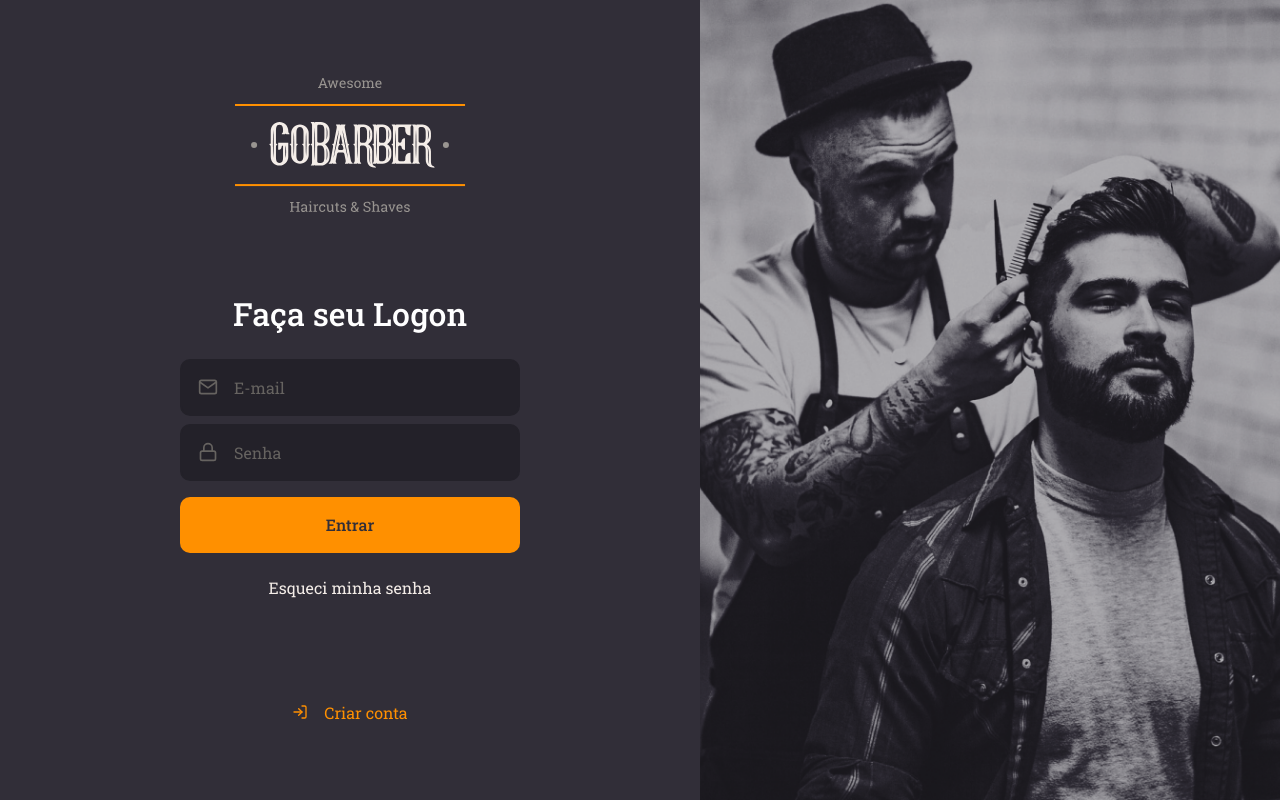
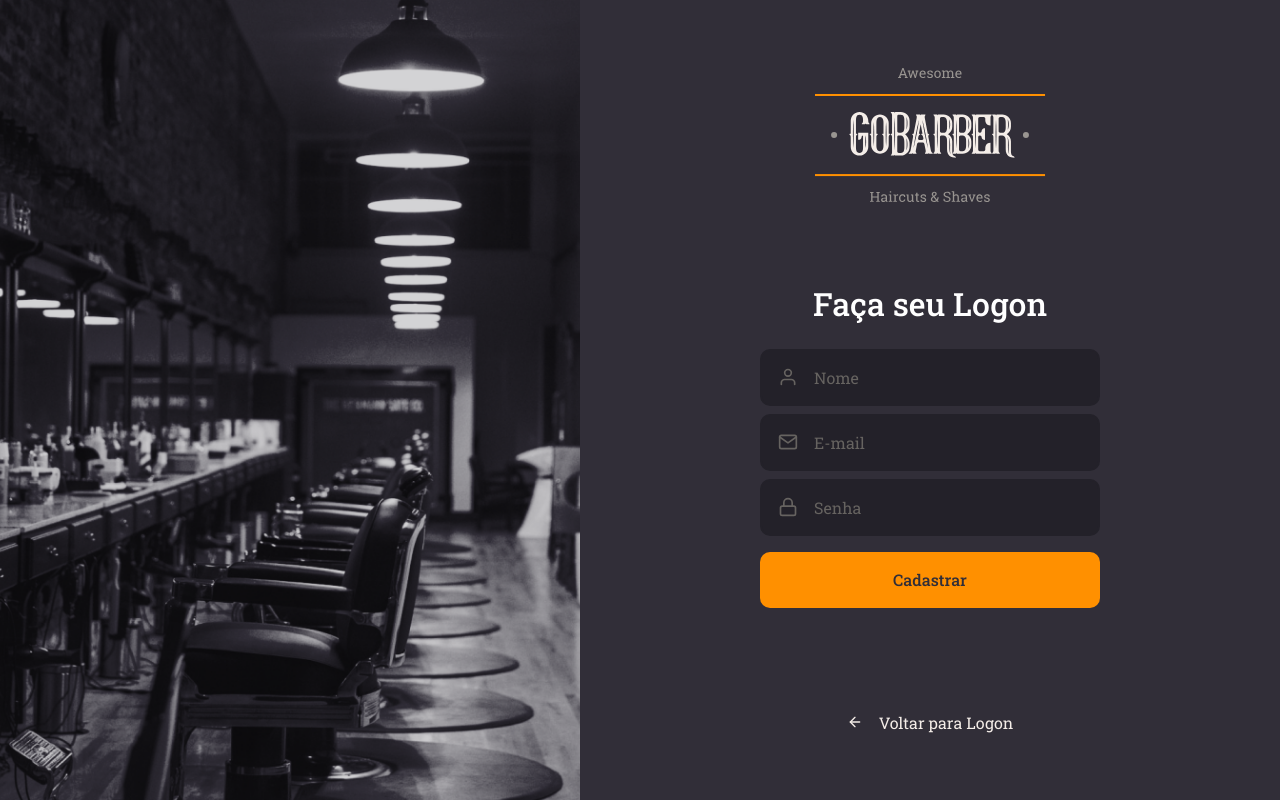
Before and after one commit to V1n1c1us/bootcamp-gobarber-web, a React (Create React App) app: page / in a window 1280 px wide. Built offline with nearby package versions, Linux system fonts and the light colour scheme.

Commit message:
SignUo page

```diff
--- a/src/App.tsx
+++ b/src/App.tsx
@@ -1,11 +1,12 @@
 import React from 'react';
-import GlobalStyle from './styles/global';
 
 import SingIn from './pages/SignIn';
+import SignUp from './pages/SignUp';
+import GlobalStyle from './styles/global';
 
 const App: React.FC = () => (
   <>
-    <SingIn />
+    <SignUp />
     <GlobalStyle />
   </>
 );
--- /dev/null
+++ b/src/pages/SignUp/index.tsx
@@ -0,0 +1,36 @@
+import React from 'react';
+import { FiArrowLeft, FiMail, FiLock, FiUser } from 'react-icons/fi';
+
+import { Container, Content, Background } from './styles';
+import logoImg from '../../assets/logo.svg';
+
+import Input from '../../components/Input';
+import Button from '../../components/Button';
+
+const SignUp: React.FC = () => (
+  <Container>
+    <Background />
+    <Content>
+      <img src={logoImg} alt="Go Barber" />
+
+      <form>
+        <h1>Faça seu Logon</h1>
+        <Input name="name" icon={FiUser} placeholder="Nome" />
+        <Input name="email" icon={FiMail} placeholder="E-mail" />
+        <Input
+          name="password"
+          icon={FiLock}
+          type="password"
+          placeholder="Senha"
+        />
+        <Button type="submit">Cadastrar</Button>
+      </form>
+      <a href="login">
+        <FiArrowLeft />
+        Voltar para Logon
+      </a>
+    </Content>
+  </Container>
+);
+
+export default SignUp;
--- /dev/null
+++ b/src/pages/SignUp/styles.ts
@@ -0,0 +1,69 @@
+import styled from 'styled-components';
+import { shade } from 'polished';
+
+import signUpBackgroundImg from '../../assets/sign-up-background.png';
+
+export const Container = styled.div`
+  height: 100vh;
+
+  display: flex;
+  align-items: stretch;
+`;
+
+export const Content = styled.div`
+  display: flex;
+  flex-direction: column;
+  align-items: center;
+
+  place-content: center;
+
+  width: 100%;
+  max-width: 700px;
+
+  form {
+    margin: 80px 0;
+    width: 340px;
+    text-align: center;
+
+    h1 {
+      margin-bottom: 24px;
+    }
+
+    a {
+      color: #f4ede8;
+      display: block;
+      margin-top: 24px;
+      text-decoration: none;
+      transition: color 0.2s;
+
+      &:hover {
+        color: ${shade(0.2, '#f4ede8')};
+      }
+    }
+  }
+
+  > a {
+    color: #f4ede8;
+    display: block;
+    margin-top: 24px;
+    text-decoration: none;
+    transition: color 0.2s;
+
+    display: flex;
+    align-items: center;
+
+    svg {
+      margin-right: 16px;
+    }
+
+    &:hover {
+      color: ${shade(0.2, '#f4ede8')};
+    }
+  }
+`;
+
+export const Background = styled.div`
+  flex: 1;
+  background: url(${signUpBackgroundImg}) no-repeat center;
+  background-size: cover;
+`;
```
Also changed, not shown: src/assets/sign-up-background.png (renamed from src/assets/1587470786293-attachment.png).
